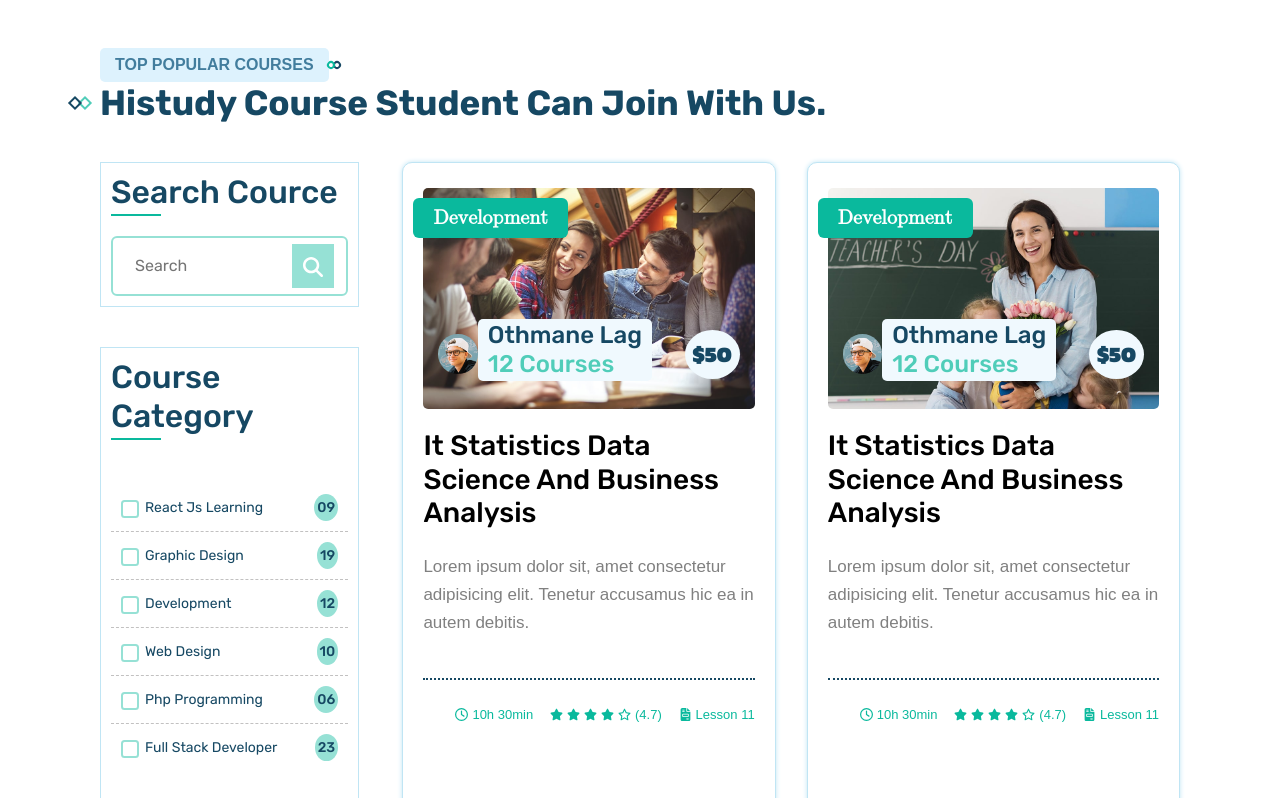
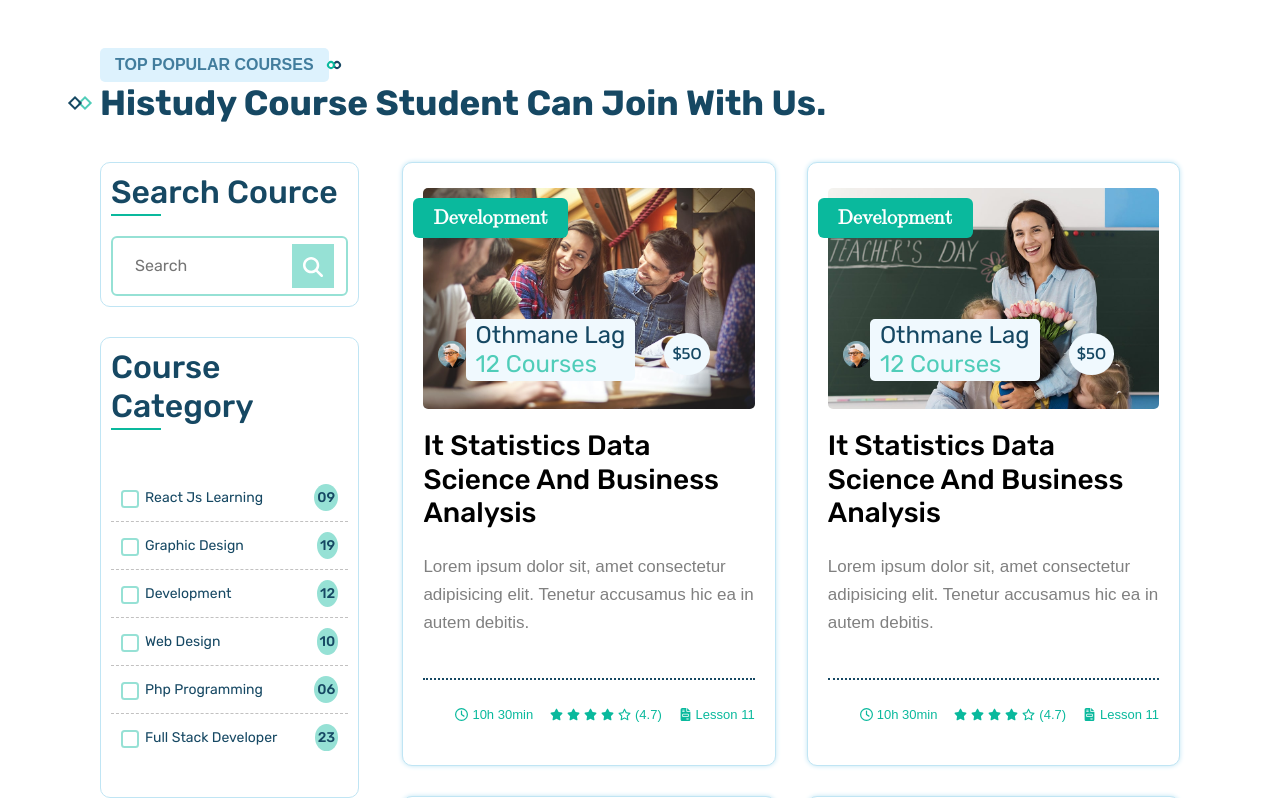
Before and after one commit to laghoth/educate-school, a React (Create React App) app: page /cours in a window 1280 px wide. Shown: the part 482-1280 px from the top of the page. Built offline with nearby package versions, Linux system fonts and the light colour scheme; the HTML template or start-up script is replaced by a standard one; a web font is replaced by a local one.

Commit message:
commin son 2

```diff
--- a/src/scss/views/cours.scss
+++ b/src/scss/views/cours.scss
@@ -7,13 +7,12 @@
       justify-content: space-between;
       font-family: var(--font-family-nav);
       font-size: 14px;
+      align-items: start;
       @include forScreenSize(lg) {
-        grid-template-columns: 32% 64%;
-      }
-      @include forScreenSize(md) {
         grid-template-columns: 38% 58%;
       }
-      @include forScreenSize(sm) {
+
+      @include forScreenSize(md) {
         grid-template-columns: 100%;
       }
       .categories-section {
@@ -21,7 +20,8 @@
         .part-bd {
           border: 0.5px solid var(--main-color-blue-4);
           padding: 10px;
-          margin-bottom: 40px;
+          margin-bottom: 30px;
+          border-radius: 10px;
           h2 {
             color: var(--main-color-blue-1);
             position: relative;
@@ -133,6 +133,10 @@
             display: grid;
             grid-template-columns: 30% 70%;
             padding: 20px 0 0;
+            @include forScreenSize(md) {
+              grid-template-columns: 20% 80%;
+              border: solid red 2px;
+            }
             .image {
               img {
                 width: 100%;
@@ -160,9 +164,12 @@
       }
       .cours-section {
         grid-template-columns: 48% 48%;
-        @include forScreenSize(lg) {
+        align-items: start;
+
+        @include forScreenSize(xl) {
           grid-template-columns: 100%;
         }
+
         .course-content {
           transition: ease 0.3s all;
           &:hover {
@@ -173,9 +180,9 @@
             position: relative;
             .teacher-price {
               position: absolute;
-              left: 0;
               bottom: 20px;
-              margin: 0 15px;
+              width: calc(100% - 30px);
+              padding: 0 15px;
               display: grid;
               grid-template-columns: auto auto;
               justify-content: space-between;
@@ -184,7 +191,7 @@
                 display: flex;
                 align-items: center;
                 img {
-                  width: 16%;
+                  width: 12%;
                   border-radius: 50%;
                   transform: none !important;
                 }
@@ -194,6 +201,7 @@
                   color: var(--main-color-blue-1);
                   border-radius: 5px;
                   transition: ease 0.5s all;
+                  font-weight: 400;
                   span {
                     color: var(--main-color-green-2);
                   }
@@ -201,8 +209,7 @@
               }
               .price {
                 color: var(--main-color-blue-1);
-                font-size: 22px;
-                font-weight: 900;
+                font-size: 17px;
                 font-family: "Kanit";
                 transition: all 0.3s ease;
                 background-color: var(--main-color-blue-5);
@@ -226,7 +233,6 @@
           }
 
           .textes {
-            // border: solid red;
             p {
               font-size: 17px;
               line-height: 28px;
```
Also changed, not shown: src/pages/Test.jsx (deleted, +0 -7 lines).
